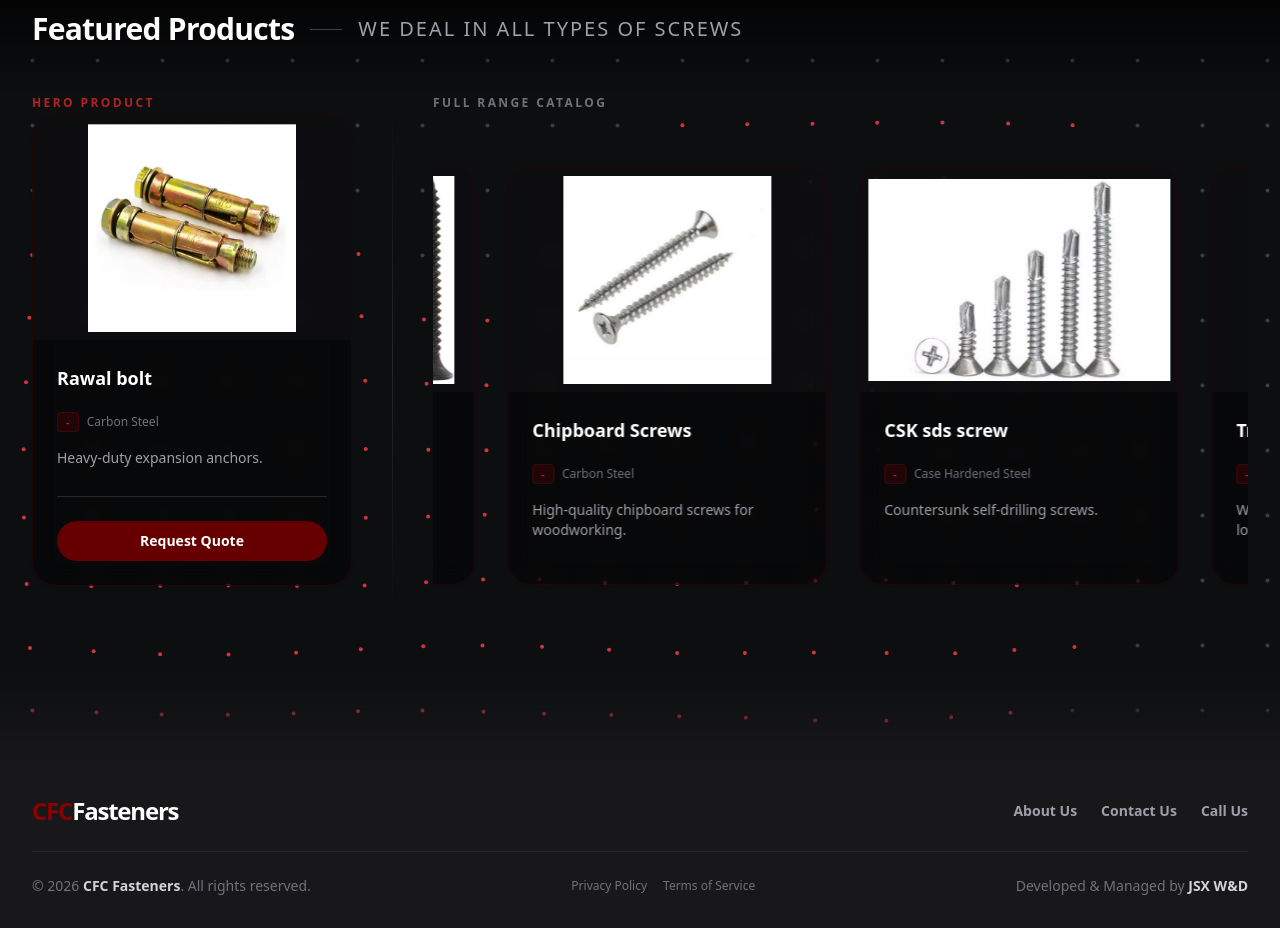
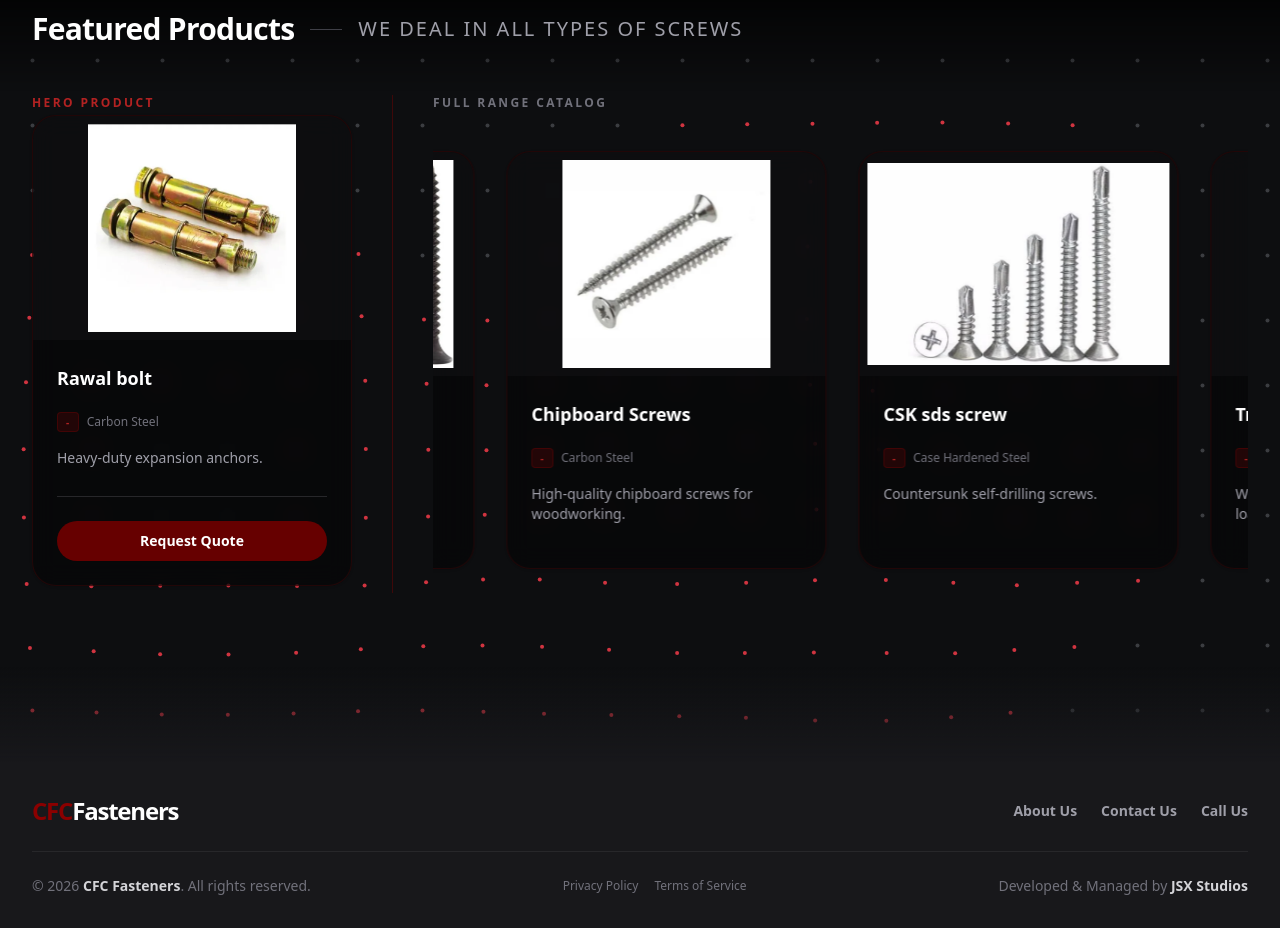
Before and after one commit to xjaskiratx/CFCFasteners, a Next.js app: page / in a window 1280 px wide. Shown: the part 1180-2108 px from the top of the page. Built offline with nearby package versions, Linux system fonts and the light colour scheme.

Commit message:
feat: add draggable carousel and update footer branding

```diff
--- a/src/app/page.tsx
+++ b/src/app/page.tsx
@@ -176,7 +176,7 @@ export default function Home() {
             </div>
 
             {/* Vertical Divider */}
-            <div className="hidden lg:block w-px self-stretch bg-linear-to-b from-transparent via-zinc-800 to-transparent mx-2"></div>
+            <div className="hidden lg:block w-px self-stretch bg-primary/40 mx-2"></div>
 
             {/* Carousel */}
             <div className="flex-1 min-w-0 flex flex-col justify-center">
--- a/src/components/Footer.tsx
+++ b/src/components/Footer.tsx
@@ -29,7 +29,7 @@ export default function Footer() {
                         <Link href="/terms" className="hover:text-primary transition-colors">Terms of Service</Link>
                     </div>
                     <p className="text-sm text-zinc-500">
-                            Developed & Managed by <span className="font-semibold text-zinc-700 dark:text-zinc-300">JSX W&D</span>
+                        Developed & Managed by <a href="https://jsx-studios.vercel.app" target="_blank" rel="noopener noreferrer" className="font-semibold text-zinc-700 dark:text-zinc-300 hover:text-primary transition-colors">JSX Studios</a>
                     </p>
                 </div>
             </div>
--- a/src/components/ProductCarousel.tsx
+++ b/src/components/ProductCarousel.tsx
@@ -1,7 +1,7 @@
 "use client";
 
-import { motion } from "framer-motion";
-import { useEffect, useState } from "react";
+import { motion, useAnimation, useMotionValue } from "framer-motion";
+import { useEffect, useRef, useState } from "react";
 import ProductCard, { Product } from "./ProductCard";
 
 interface ProductCarouselProps {
@@ -9,11 +9,18 @@ interface ProductCarouselProps {
 }
 
 export default function ProductCarousel({ products }: ProductCarouselProps) {
-    const [durationFactor, setDurationFactor] = useState(1); // Default
+    const [durationFactor, setDurationFactor] = useState(7);
+    const controls = useAnimation();
+    const x = useMotionValue(0);
+    const containerRef = useRef<HTMLDivElement>(null);
+    const [isDragging, setIsDragging] = useState(false);
+
+    // Duplicate products for infinite scroll effect (using 3 sets for smoother drag buffer)
+    const displayProducts = [...products, ...products, ...products];
+    const productWidth = 320 + 32; // card width + gap (approximate, refined below)
 
     useEffect(() => {
         const handleResize = () => {
-            // Speed 5 for desktop, Speed 12 for mobile
             if (window.innerWidth < 1024) {
                 setDurationFactor(12);
             } else {
@@ -26,32 +33,53 @@ export default function ProductCarousel({ products }: ProductCarouselProps) {
         return () => window.removeEventListener("resize", handleResize);
     }, []);
 
-    // Duplicate products for infinite scroll effect (using 2 sets for standard loop)
-    const doubledProducts = [...products, ...products];
+    const startAutoScroll = () => {
+        const totalWidth = products.length * productWidth;
+        controls.start({
+            x: -totalWidth,
+            transition: {
+                duration: products.length * durationFactor,
+                ease: "linear",
+                repeat: Infinity,
+            },
+        });
+    };
+
+    useEffect(() => {
+        if (!isDragging) {
+            startAutoScroll();
+        } else {
+            controls.stop();
+        }
+    }, [isDragging, products.length, durationFactor]);
+
+    // Handle Wrapping for Infinite Loop
+    useEffect(() => {
+        const unsubscribe = x.on("change", (latest) => {
+            const totalWidth = products.length * productWidth;
+            if (latest <= -totalWidth * 2) {
+                x.set(latest + totalWidth);
+            } else if (latest >= 0) {
+                x.set(latest - totalWidth);
+            }
+        });
+        return () => unsubscribe();
+    }, [products.length]);
 
     return (
-        <div className="relative w-full overflow-hidden py-10">
+        <div className="relative w-full overflow-hidden py-6 cursor-grab active:cursor-grabbing" ref={containerRef}>
             <motion.div
-                key={`carousel-${durationFactor}`}
+                style={{ x, width: "max-content" }}
                 className="flex gap-6 sm:gap-8"
-                initial={{ x: 0 }}
-                animate={{
-                    x: "-50%",
+                drag="x"
+                onDragStart={() => setIsDragging(true)}
+                onDragEnd={() => {
+                    setIsDragging(false);
                 }}
-                transition={{
-                    x: {
-                        duration: products.length * durationFactor,
-                        repeat: Infinity,
-                        ease: "linear",
-                        repeatType: "loop"
-                    }
-                }}
-                style={{ width: "max-content" }}
-                // Pause on hover
-                whileHover={{ animationPlayState: "paused" }}
+                animate={controls}
             >
-                {doubledProducts.map((product, index) => (
-                    <div key={`${product.id}-${index}`} className="w-[280px] sm:w-[320px] shrink-0">
+                {displayProducts.map((product, index) => (
+                    <div key={`${product.id}-${index}`} className="w-[280px] sm:w-[320px] shrink-0 pointer-events-none sm:pointer-events-auto">
                         <ProductCard product={product} showQuoteButton={false} />
                     </div>
                 ))}
```
Lines whose indentation alone changed are shown as unchanged.
